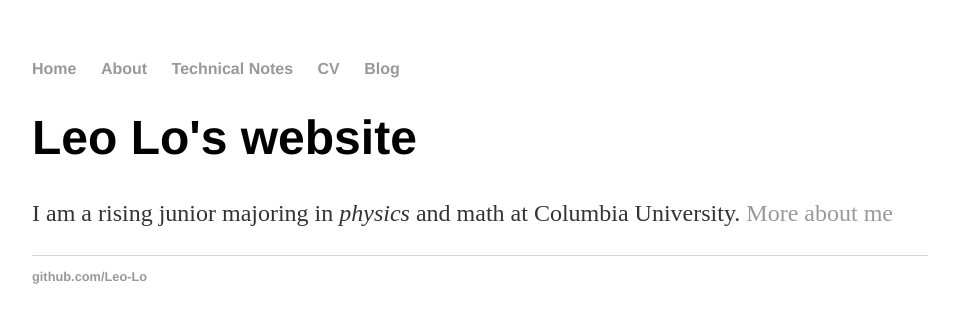
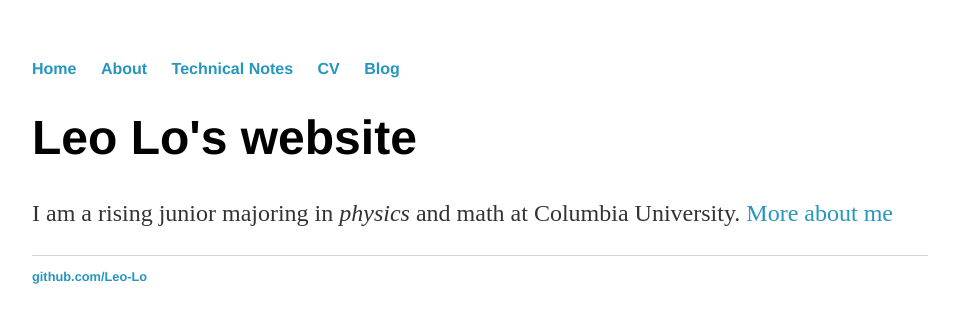
Before and after one commit to Leo-Lo/Leo-Lo.github.io, a Jekyll site: the page built from index.html, in a window 1280 px wide. Shown: the top 323 px of the page, without its empty margins (160-1119 px from the left). Built offline with Jekyll 4.4.1, drawn with Linux system fonts in a browser that asks for light colours.

Commit message:
Update main.css

```diff
--- a/css/main.css
+++ b/css/main.css
@@ -14,7 +14,7 @@ nav ul li, footer ul li {
 }
 a {
     text-decoration: none;
-    color: #999;
+    color: #2596be;
 }
 a:hover {
     text-decoration: underline;
```
